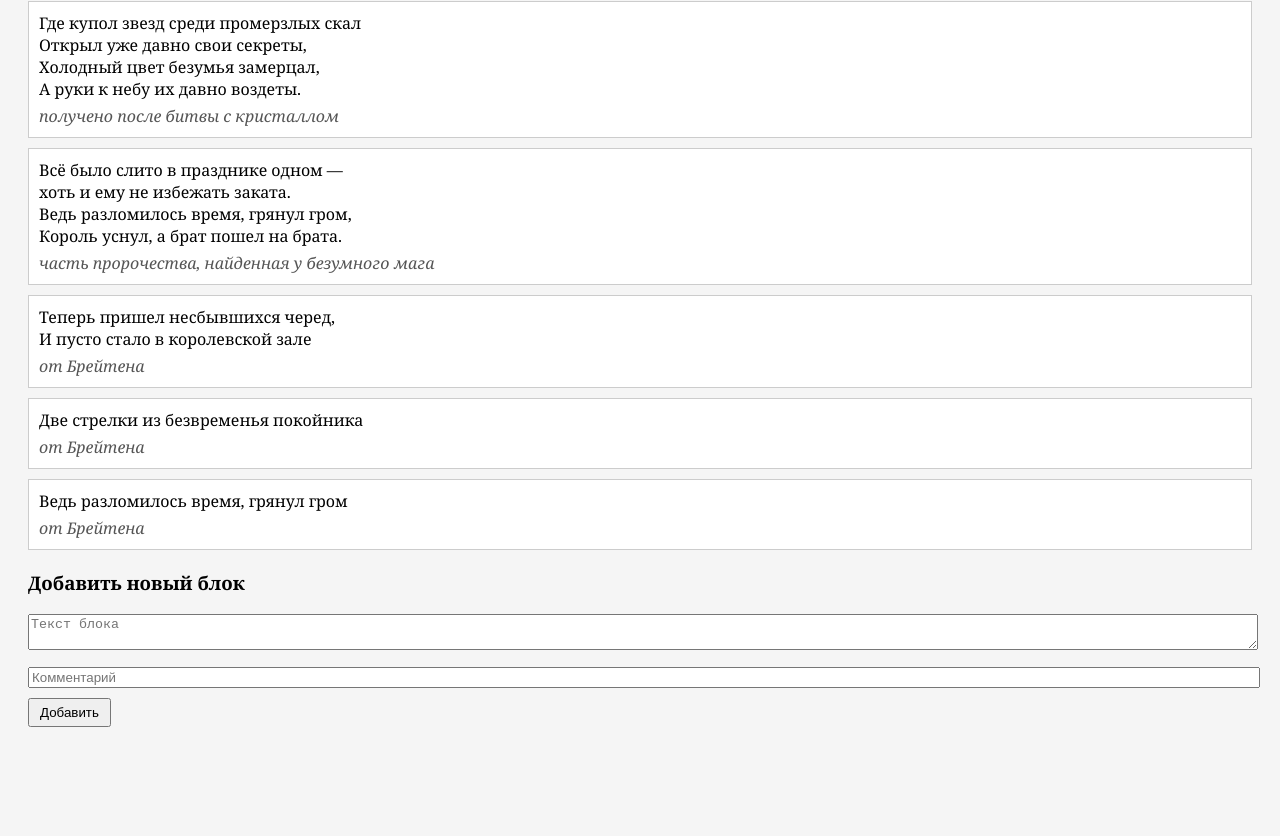
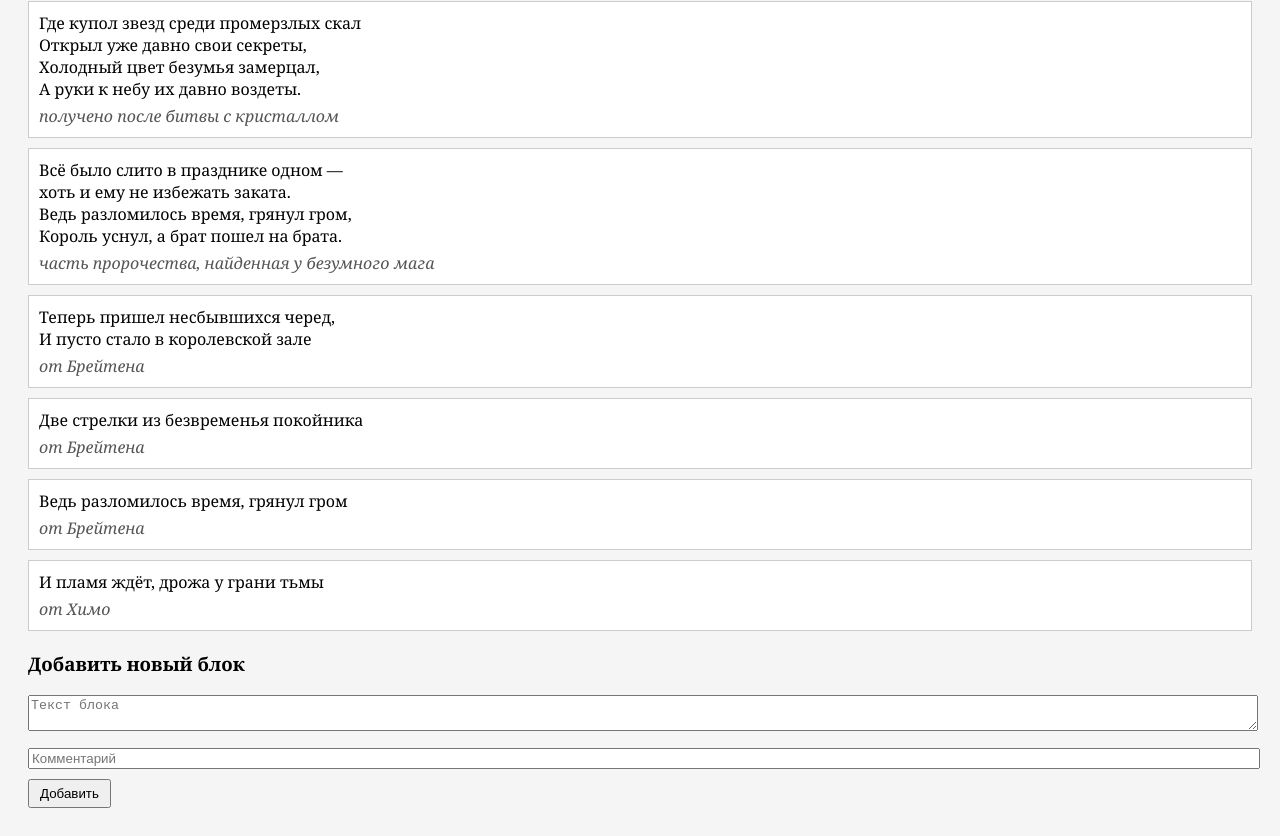
Before and after one commit to reckonerest/prorochesctvo, a plain HTML site: page index.html in a window 1280 px wide. Shown: the part 927-1763 px from the top of the page. Before the commit the page ends 1682 px from the top, so only its background shows below. Drawn offline with nearby package versions, Linux system fonts and the light colour scheme.

Commit message:
index.html

```diff
--- a/index.html
+++ b/index.html
@@ -130,6 +130,10 @@
         text: `Ведь разломилось время, грянул гром`,
         comment: "от Брейтена"
       },
+      {
+        text: `И пламя ждёт, дрожа у грани тьмы`,
+        comment: "от Химо"
+      },
     ];
 
     const container = document.getElementById("container");
```
